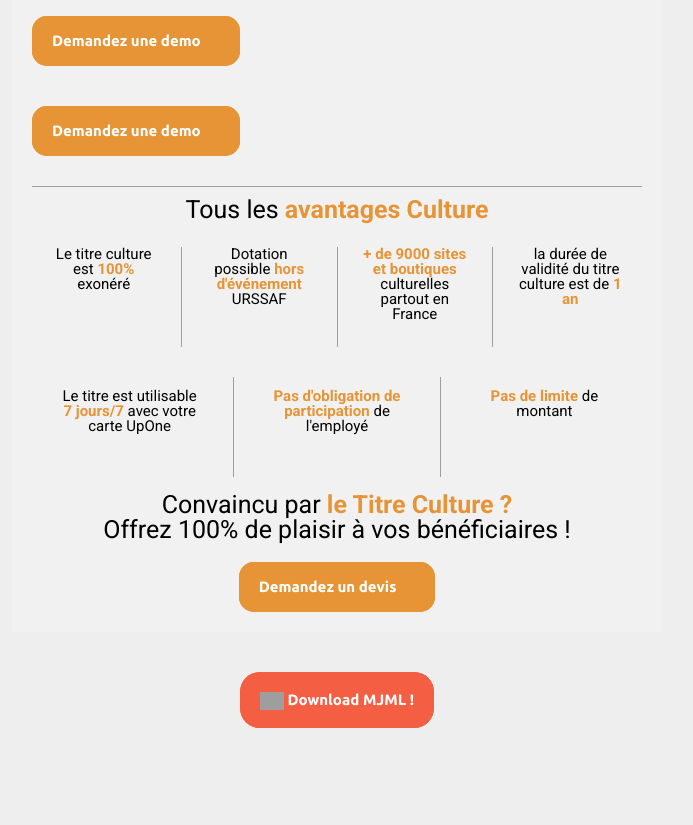
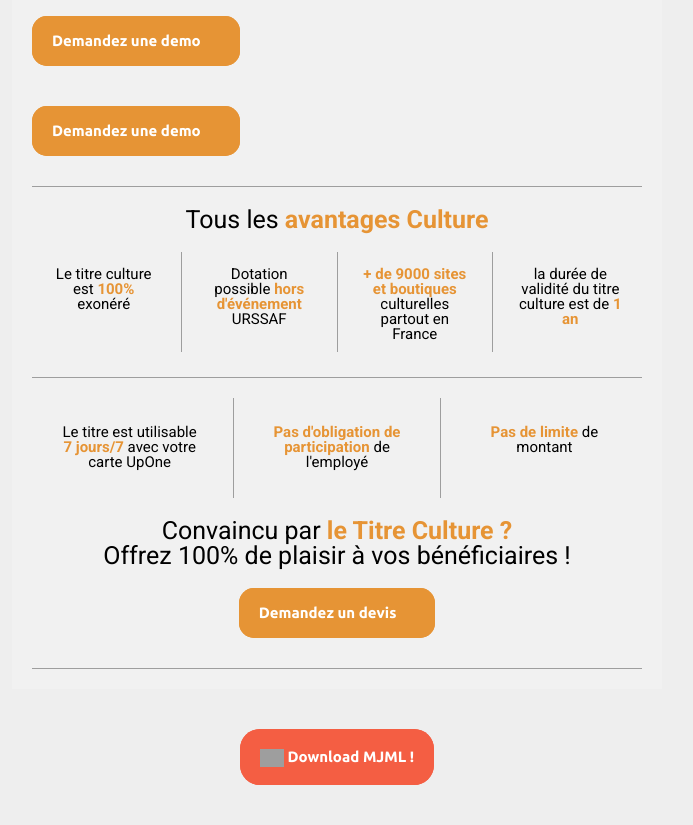
Before and after one commit to StraetenMax/upone-MJML, a web app: file html/index.html in a window 1280 px wide. Shown: the part 339-1164 px from the top of the page, without its empty margins (303-996 px from the left). Before the commit the page ends 1067 px from the top, so only its background shows below. Run offline with its HTML, style and script files only (its server is not run), Linux system fonts and the light colour scheme; some libraries are stand-ins or nearby versions; grey boxes are pictures that could not be loaded.

Commit message:
finalisation du bloc Body

```diff
--- a/html/index.html
+++ b/html/index.html
@@ -348,7 +348,7 @@
 
               <tr>
                 <td
-                   align="center" style="font-size:0px;padding:10px 25px;word-break:break-word;"
+                   align="center" style="font-size:0px;padding:10px 25px;padding-top:20px;padding-bottom:20px;word-break:break-word;"
                 >
 
       <div
@@ -426,7 +426,7 @@
 
               <tr>
                 <td
-                   align="center" style="font-size:0px;padding:15px 0;word-break:break-word;"
+                   align="center" style="font-size:0px;padding:0px 5px;word-break:break-word;"
                 >
 
       <table
@@ -494,7 +494,7 @@
 
               <tr>
                 <td
-                   align="center" style="font-size:0px;padding:15px 0;word-break:break-word;"
+                   align="center" style="font-size:0px;padding:0px 5px;word-break:break-word;"
                 >
 
       <table
@@ -562,7 +562,7 @@
 
               <tr>
                 <td
-                   align="center" style="font-size:0px;padding:15px 0;word-break:break-word;"
+                   align="center" style="font-size:0px;padding:0px 5px;word-break:break-word;"
                 >
 
       <table
@@ -637,6 +637,68 @@
           <tbody>
             <tr>
               <td
+                 style="direction:ltr;font-size:0px;padding:20px;text-align:center;"
+              >
+                <!--[if mso | IE]><table role="presentation" border="0" cellpadding="0" cellspacing="0"><tr><td class="" style="vertical-align:top;width:610px;" ><![endif]-->
+
+      <div
+         class="mj-column-per-100 mj-outlook-group-fix" style="font-size:0px;text-align:left;direction:ltr;display:inline-block;vertical-align:top;width:100%;"
+      >
+
+      <table
+         border="0" cellpadding="0" cellspacing="0" role="presentation" style="vertical-align:top;" width="100%"
+      >
+        <tbody>
+
+              <tr>
+                <td
+                   align="center" style="font-size:0px;padding:0;word-break:break-word;"
+                >
+
+      <table
+         border="0" cellpadding="0" cellspacing="0" role="presentation" style="border-collapse:collapse;border-spacing:0px;"
+      >
+        <tbody>
+          <tr>
+            <td  style="width:610px;">
+
+      <img
+         alt="" src="https://op.ed-manleads.com/clt-su/upone/assets/2024-07/divider.png" style="border:0;display:block;outline:none;text-decoration:none;height:1px;width:100%;font-size:13px;" width="610" height="1"
+      />
+
+            </td>
+          </tr>
+        </tbody>
+      </table>
+
+                </td>
+              </tr>
+
+        </tbody>
+      </table>
+
+      </div>
+
+          <!--[if mso | IE]></td></tr></table><![endif]-->
+              </td>
+            </tr>
+          </tbody>
+        </table>
+
+      </div>
+
+
+      <!--[if mso | IE]></td></tr></table><table align="center" border="0" cellpadding="0" cellspacing="0" class="" role="presentation" style="width:650px;" width="650" bgcolor="#f1f1f1" ><tr><td style="line-height:0px;font-size:0px;mso-line-height-rule:exactly;"><![endif]-->
+
+
+      <div  style="background:#f1f1f1;background-color:#f1f1f1;margin:0px auto;max-width:650px;">
+
+        <table
+           align="center" border="0" cellpadding="0" cellspacing="0" role="presentation" style="background:#f1f1f1;background-color:#f1f1f1;width:100%;"
+        >
+          <tbody>
+            <tr>
+              <td
                  style="direction:ltr;font-size:0px;padding:0 20px;text-align:center;"
               >
                 <!--[if mso | IE]><table role="presentation" border="0" cellpadding="0" cellspacing="0"><tr><td class="" style="vertical-align:top;width:195.2px;" ><![endif]-->
@@ -680,7 +742,7 @@
 
               <tr>
                 <td
-                   align="center" style="font-size:0px;padding:15px 0;word-break:break-word;"
+                   align="center" style="font-size:0px;padding:0px 5px;word-break:break-word;"
                 >
 
       <table
@@ -748,7 +810,7 @@
 
               <tr>
                 <td
-                   align="center" style="font-size:0px;padding:15px 0;word-break:break-word;"
+                   align="center" style="font-size:0px;padding:0px 5px;word-break:break-word;"
                 >
 
       <table
@@ -838,7 +900,7 @@
 
               <tr>
                 <td
-                   align="center" style="font-size:0px;padding:0;word-break:break-word;"
+                   align="center" style="font-size:0px;padding:20px 0 0 0;word-break:break-word;"
                 >
 
       <div
@@ -878,6 +940,68 @@
               >
                 Demandez un devis&nbsp; <i style="font-family:material-icons;color:#ffffff;">&#xE5DF; </i>
               </p>
+            </td>
+          </tr>
+        </tbody>
+      </table>
+
+                </td>
+              </tr>
+
+        </tbody>
+      </table>
+
+      </div>
+
+          <!--[if mso | IE]></td></tr></table><![endif]-->
+              </td>
+            </tr>
+          </tbody>
+        </table>
+
+      </div>
+
+
+      <!--[if mso | IE]></td></tr></table><table align="center" border="0" cellpadding="0" cellspacing="0" class="" role="presentation" style="width:650px;" width="650" bgcolor="#f1f1f1" ><tr><td style="line-height:0px;font-size:0px;mso-line-height-rule:exactly;"><![endif]-->
+
+
+      <div  style="background:#f1f1f1;background-color:#f1f1f1;margin:0px auto;max-width:650px;">
+
+        <table
+           align="center" border="0" cellpadding="0" cellspacing="0" role="presentation" style="background:#f1f1f1;background-color:#f1f1f1;width:100%;"
+        >
+          <tbody>
+            <tr>
+              <td
+                 style="direction:ltr;font-size:0px;padding:10px 20px 20px 20px;text-align:center;"
+              >
+                <!--[if mso | IE]><table role="presentation" border="0" cellpadding="0" cellspacing="0"><tr><td class="" style="vertical-align:top;width:610px;" ><![endif]-->
+
+      <div
+         class="mj-column-per-100 mj-outlook-group-fix" style="font-size:0px;text-align:left;direction:ltr;display:inline-block;vertical-align:top;width:100%;"
+      >
+
+      <table
+         border="0" cellpadding="0" cellspacing="0" role="presentation" style="vertical-align:top;" width="100%"
+      >
+        <tbody>
+
+              <tr>
+                <td
+                   align="center" style="font-size:0px;padding:0;word-break:break-word;"
+                >
+
+      <table
+         border="0" cellpadding="0" cellspacing="0" role="presentation" style="border-collapse:collapse;border-spacing:0px;"
+      >
+        <tbody>
+          <tr>
+            <td  style="width:610px;">
+
+      <img
+         alt="" src="https://op.ed-manleads.com/clt-su/upone/assets/2024-07/divider.png" style="border:0;display:block;outline:none;text-decoration:none;height:1px;width:100%;font-size:13px;" width="610" height="1"
+      />
+
             </td>
           </tr>
         </tbody>
--- a/pug/templates/_layout.pug
+++ b/pug/templates/_layout.pug
@@ -20,10 +20,10 @@ mjml
             mj-class(name="p" font-size="15px" line-height="15px" font-weight="400" color="#000000" font-family="Roboto, Arial, Helvetica, sans-serif")/
             mj-class(name="Parg-1" align="center" padding="15px" font-size="15px" line-height="15px" font-weight="400" color="#000000" font-family="Roboto, Arial, Helvetica, sans-serif")/
             mj-class(name="Parg-2" align="center" padding="27px" font-size="15px" line-height="15px" font-weight="400" color="#000000" font-family="Roboto, Arial, Helvetica, sans-serif")/
-            mj-class(name="tv" width="1px" padding="15px 0" height="100px")
+            mj-class(name="tv" width="1px" padding="0px 5px" height="100px")
             mj-class(name="th")
         mj-breakpoint(width='480px')
-        mj-style(inline:inline).
+        mj-style.
             .pc{
                 font-weight: 600;
                 color: #e69435;
```
Also changed, not shown: pug/index.pug (+11 -2 lines), 1 other file.
